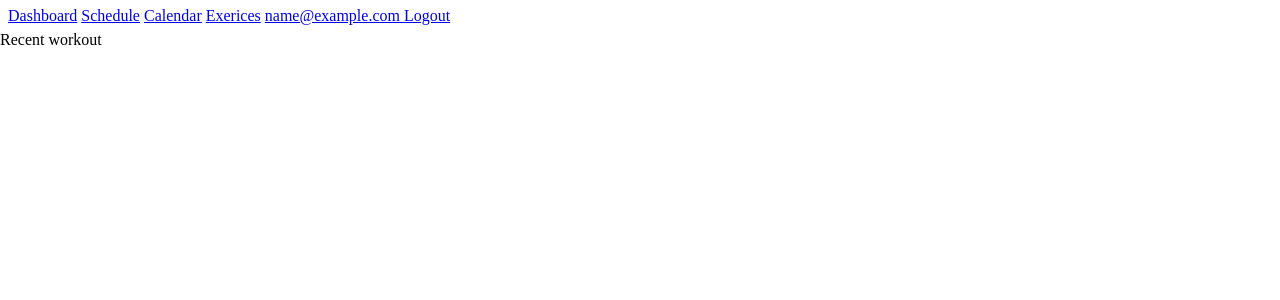
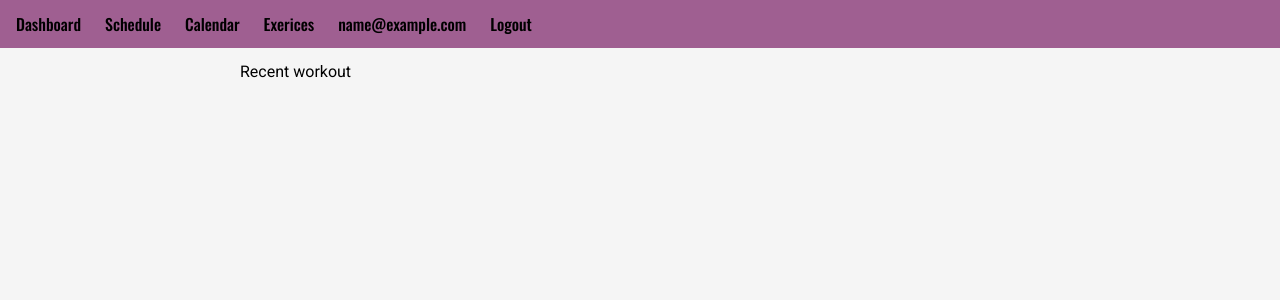
Before and after one commit to 000xzhou/fitness_logging, a Flask app: page /dashboard/recent_workouts/all in a window 1280 px wide. Shown: the top 300 px of the page. Run offline with Flask 3, Linux system fonts and the light colour scheme; the visitor is signed in with stand-in values (Sample User, id 1).

Commit message:
nav bar colored

```diff
--- a/dashboard/templates/dashboard.html
+++ b/dashboard/templates/dashboard.html
@@ -1,7 +1,5 @@
 {% extends "base.html" %} {% block title %}Dashboard{% endblock %}{% block
-content %}
-<hr />
-Your account: {{user.email}} <span><a href="/settings">Edit</a></span
+content %} Your account: {{user.email}} <span><a href="/settings">Edit</a></span
 ><span><a href="/delete">Delete</a></span>
 <div>Dashboard:</div>
 <div id="workout_schedule">
--- a/static/base.js
+++ b/static/base.js
@@ -1,5 +1,6 @@
 const myNavLinks = document.getElementById("myNavLinks");
 const navIconBtn = document.querySelector(".navIconBtn");
+const navIconBtnClose = document.querySelector(".navIconBtnClose");
 
 navIconBtn.addEventListener("click", () => {
   if (myNavLinks.style.display === "block") {
@@ -8,3 +9,10 @@ navIconBtn.addEventListener("click", () => {
     myNavLinks.style.display = "block";
   }
 });
+navIconBtnClose.addEventListener("click", () => {
+  if (myNavLinks.style.display === "block") {
+    myNavLinks.style.display = "none";
+  } else {
+    myNavLinks.style.display = "block";
+  }
+});
--- a/static/reset.css
+++ b/static/reset.css
@@ -90,6 +90,7 @@ video {
   font-size: 100%;
   font: inherit;
   vertical-align: baseline;
+  box-sizing: border-box;
 }
 /* HTML5 display-role reset for older browsers */
 article,
--- a/static/style.css
+++ b/static/style.css
@@ -1,51 +1,121 @@
 :root {
-  --fd-300: 1rem;
-  --bg-color: white;
+  --bg-color: #f5f5f5;
   --font-color: black;
+  --accents-color-light: #9f5f91;
+  --accents-color-dark: #572c57;
+  --primary-color: #e26972;
+  --yellow-color: #f6ea98;
+  --nav-height: 3rem;
+  --font-family-roboto: "Roboto", sans-serif;
+  --font-family-oswald: "Oswald", sans-serif;
 }
 /* @media (prefers-color-scheme: dark) {
   :root {
     --bg-color: black;
-    --font-color: white;
+    --font-color: #f5f5f5;
   }
-  .fa-bars {
-    color: white;
+  .material-symbols-outlined {
+    color: #f5f5f5;
+  }
+  .btn {
+    background-color: var(--primary-color);
   }
 } */
+
 /* ================= nav bar ================ */
 body {
   background-color: var(--bg-color);
   color: var(--font-color);
+  font-family: var(--font-family-roboto);
 }
-nav {
-  padding: 0.5rem;
+
+.navIconBtn,
+.navIconBtnClose {
+  border-color: transparent;
+  background-color: transparent;
+  float: inline-end;
+  height: var(--nav-height);
 }
-.navIconBtn {
-  border: none;
-  padding: 1rem;
-  background-color: transparent;
+
+.navIconBtn:hover .material-symbols-outlined,
+.navIconBtnClose:hover .material-symbols-outlined {
+  color: var(--yellow-color);
 }
+
 button,
 a {
   cursor: pointer;
 }
-
-#myNavLinks {
-  display: none;
+a {
+  text-decoration: none;
+}
+nav {
+  position: relative;
+  background-color: var(--accents-color-light);
+  height: var(--nav-height);
+}
+nav a {
+  color: var(--font-color);
+  font-family: var(--font-family-oswald);
+  font-weight: 500;
 }
 
-@media (600px < width < 800px) {
+@media (width < 600px) {
+  #desktop {
+    display: none;
+  }
+
+  #myNavLinks {
+    display: none;
+    position: fixed;
+    height: 100vh;
+    width: 100vw;
+    max-width: 100%;
+    max-height: max-content;
+    z-index: 99;
+    background-color: var(--accents-color-light);
+    font-size: 20px;
+  }
+  #myNavLinks a {
+    display: block;
+    padding-block: 2rem;
+    margin-top: var(--nav-height);
+    padding-left: 1rem;
+  }
+  #myNavLinks a:hover {
+    background-color: var(--yellow-color);
+    color: var(--font-color);
+    transition: 0.5s;
+  }
 }
 
-@media (width >= 800px) {
-  :root {
-    /* font size  */
-    --fd-300: 1.25rem;
-  }
-  .navIconBtn {
+/* @media (600px < width < 800px) {
+} */
+
+@media (width >= 600px) {
+  #mobile {
     display: none;
   }
-  #myNavLinks {
-    display: block;
+  #desktop {
+    display: flex;
+    align-items: center;
+    gap: 1.5rem;
+    padding-inline: 1rem;
+  }
+  #desktop a:hover {
+    color: var(--yellow-color);
   }
 }
+
+/* main ============================>  */
+main {
+  margin: 1em auto;
+  max-width: 50rem;
+  margin-inline: auto;
+  padding-inline: 1rem;
+}
+@media (width >= 600px) {
+  main {
+    display: grid;
+  }
+}
--- a/templates/base.html
+++ b/templates/base.html
@@ -6,14 +6,23 @@
     <title>{% block title %}Home{% endblock %}</title>
     <link
       rel="stylesheet"
-      href="https://cdnjs.cloudflare.com/ajax/libs/font-awesome/6.5.1/css/all.min.css"
+      href="https://fonts.googleapis.com/css2?family=Material+Symbols+Outlined:opsz,wght,FILL,GRAD@24,400,0,0"
+    />
+    <link rel="preconnect" href="https://fonts.googleapis.com" />
+    <link rel="preconnect" href="https://fonts.gstatic.com" crossorigin />
+    <link
+      href="https://fonts.googleapis.com/css2?family=Oswald:wght@200..700&family=Roboto:ital,wght@0,100;0,300;0,400;0,500;0,700;0,900;1,100;1,300;1,400;1,500;1,700;1,900&display=swap"
+      rel="stylesheet"
     />
     <link rel="stylesheet" href="/static/reset.css" />
     <link rel="stylesheet" href="/static/style.css" />
   </head>
   <body>
-    <nav>
+    <nav id="mobile">
       <div id="myNavLinks">
+        <button class="navIconBtnClose">
+          <span class="material-symbols-outlined"> close </span>
+        </button>
         {% if 'user' in session %}
         <a href="/dashboard">Dashboard</a>
         <a href="/schedule">Schedule</a>
@@ -28,8 +37,23 @@
         {% endif %}
       </div>
       <button class="navIconBtn">
-        <i class="fa-solid fa-bars"></i>
+        <span class="material-symbols-outlined"> menu </span>
       </button>
+    </nav>
+    <nav id="desktop">
+      {% if 'user' in session %}
+      <a href="/dashboard">Dashboard</a>
+      <a href="/schedule">Schedule</a>
+      <a href="/schedule/calendar">Calendar</a>
+      <a href="/exercises">Exerices</a>
+      <a href="/settings">{{ session['user'] }} </a>
+      <a href="/logout">Logout</a>
+      {% else %}
+      <a href="/">Home</a>
+      <a href="/login">Login</a>
+      <a href="/register">Register</a>
+      {% endif %}
+    </div>
     </nav>
     <main>{% block content %} {% endblock %}</main>
     <!-- <script src="/dashboard/static/dashboard.js"></script> -->
```
